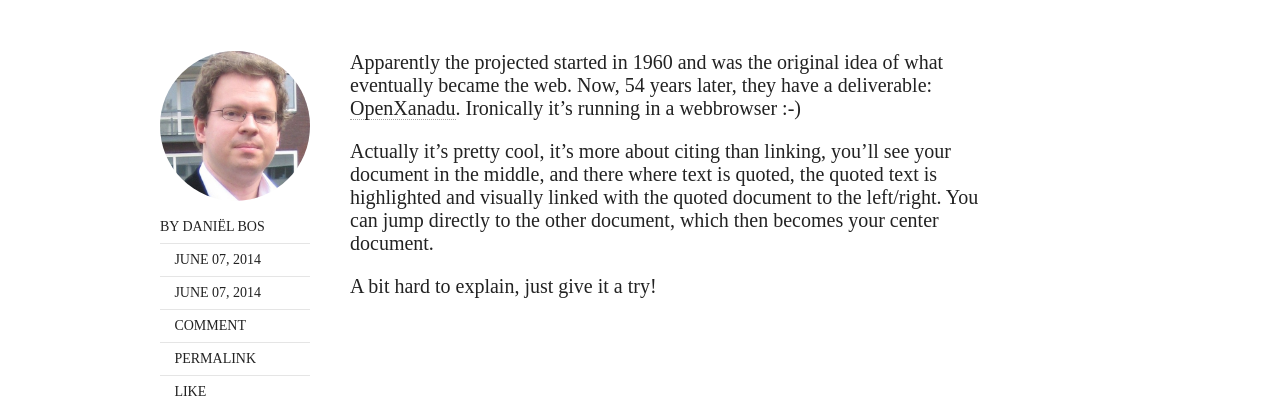
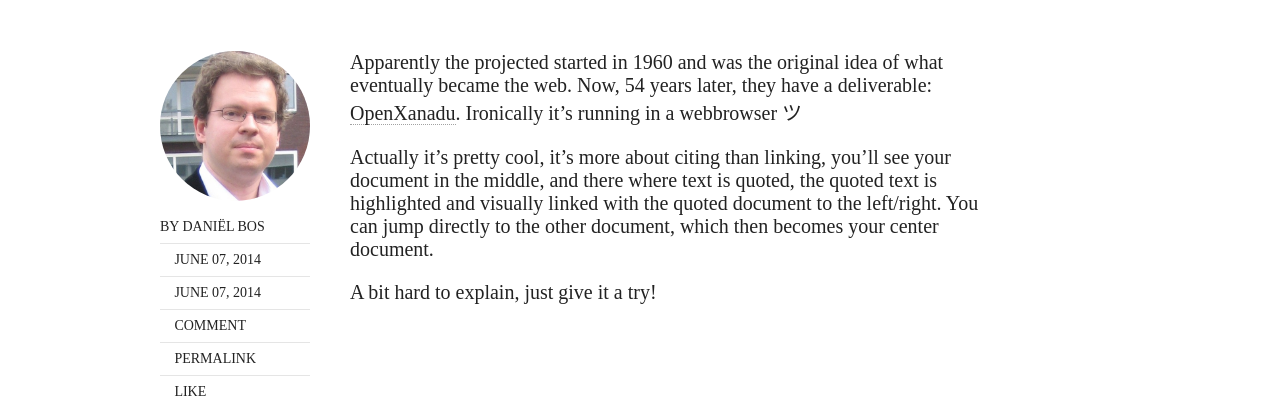
Before and after one commit to corani/corani.github.io, a Jekyll site: the page built from _posts/2014-06-07-possibly-the-most-delayed-software-project.md, in a window 1280 px wide. Shown: the part 907-1305 px from the top of the page. Built offline with Jekyll 4.4.1, drawn with Linux system fonts in a browser that asks for light colours; nearby versions of some CDN libraries; comment, search, counter and statistics services are not loaded.

Commit message:
Update emoticon

```diff
--- a/_posts/2014-06-07-possibly-the-most-delayed-software-project.md
+++ b/_posts/2014-06-07-possibly-the-most-delayed-software-project.md
@@ -11,7 +11,7 @@ comments: true
 share:    true
 ---
 Apparently the projected started in 1960 and was the original idea of what eventually became the web. Now, 54 years later, they have a deliverable:
-<a href="http://xanadu.com/#deliverable" target="_BLANK">OpenXanadu</a>. Ironically it's running in a webbrowser :-)
+<a href="http://xanadu.com/#deliverable" target="_BLANK">OpenXanadu</a>. Ironically it's running in a webbrowser ツ
 
 Actually it's pretty cool, it's more about citing than linking, you'll see your document in the middle, and there where text is quoted, the quoted
 text is highlighted and visually linked with the quoted document to the left/right. You can jump directly to the other document, which then becomes
```
